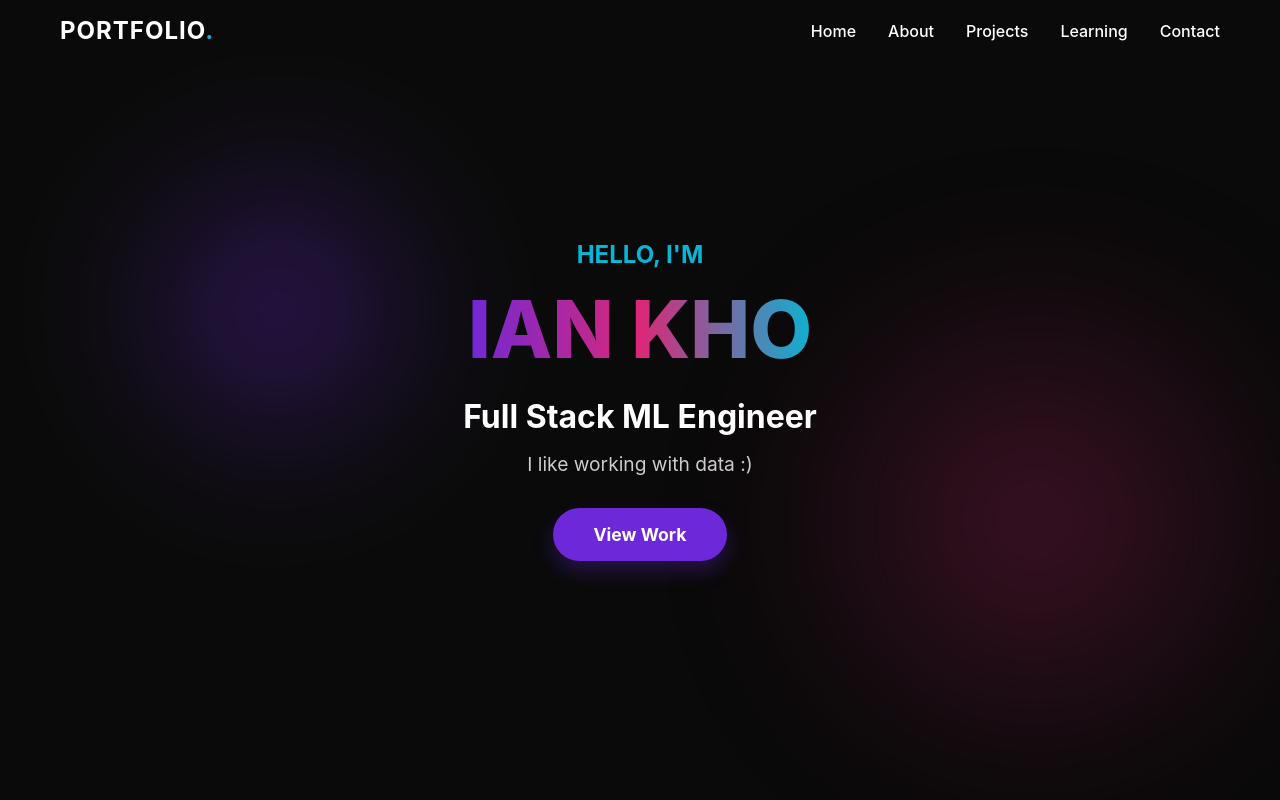
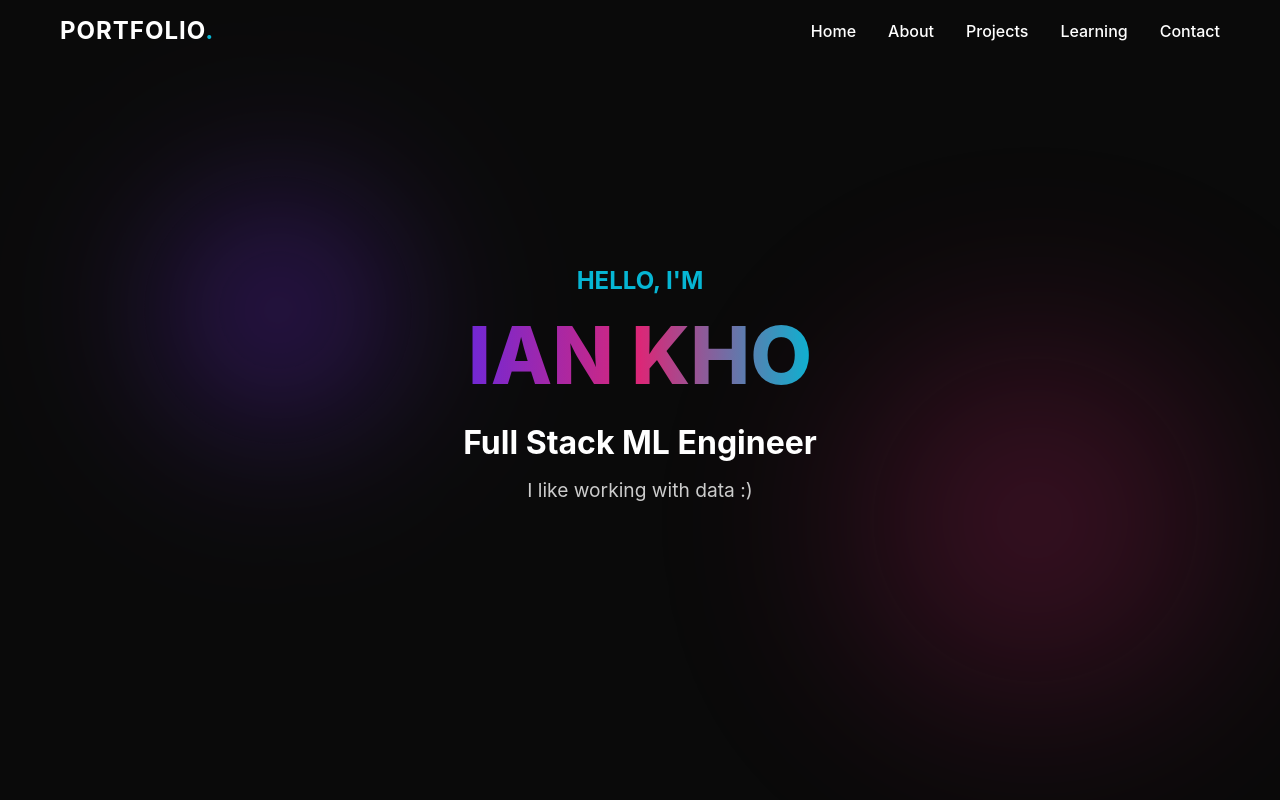
Before and after one commit to Duckysos/portfolio-website-2, a React (Vite) app in the folder frontend/: page / in a window 1280 px wide. Shown: the top 800 px of the page. Built offline with nearby package versions, Linux system fonts and the light colour scheme.

Commit message:
removed view work button

```diff
--- a/frontend/src/components/Hero.jsx
+++ b/frontend/src/components/Hero.jsx
@@ -98,19 +98,6 @@ const Hero = () => {
                     whileInView={{ opacity: 1, y: 0 }}
                     transition={{ duration: 0.8, delay: 0.6 }}
                 >
-                    <a href="#projects" style={{
-                        padding: '1rem 2.5rem',
-                        background: 'var(--primary-color)',
-                        color: 'white',
-                        borderRadius: '50px',
-                        fontWeight: 'bold',
-                        fontSize: '1.1rem',
-                        boxShadow: '0 10px 20px rgba(109, 40, 217, 0.3)',
-                        transition: 'transform 0.3s ease',
-                        display: 'inline-block'
-                    }}>
-                        View Work
-                    </a>
                 </motion.div>
             </div>
         </section>
```
